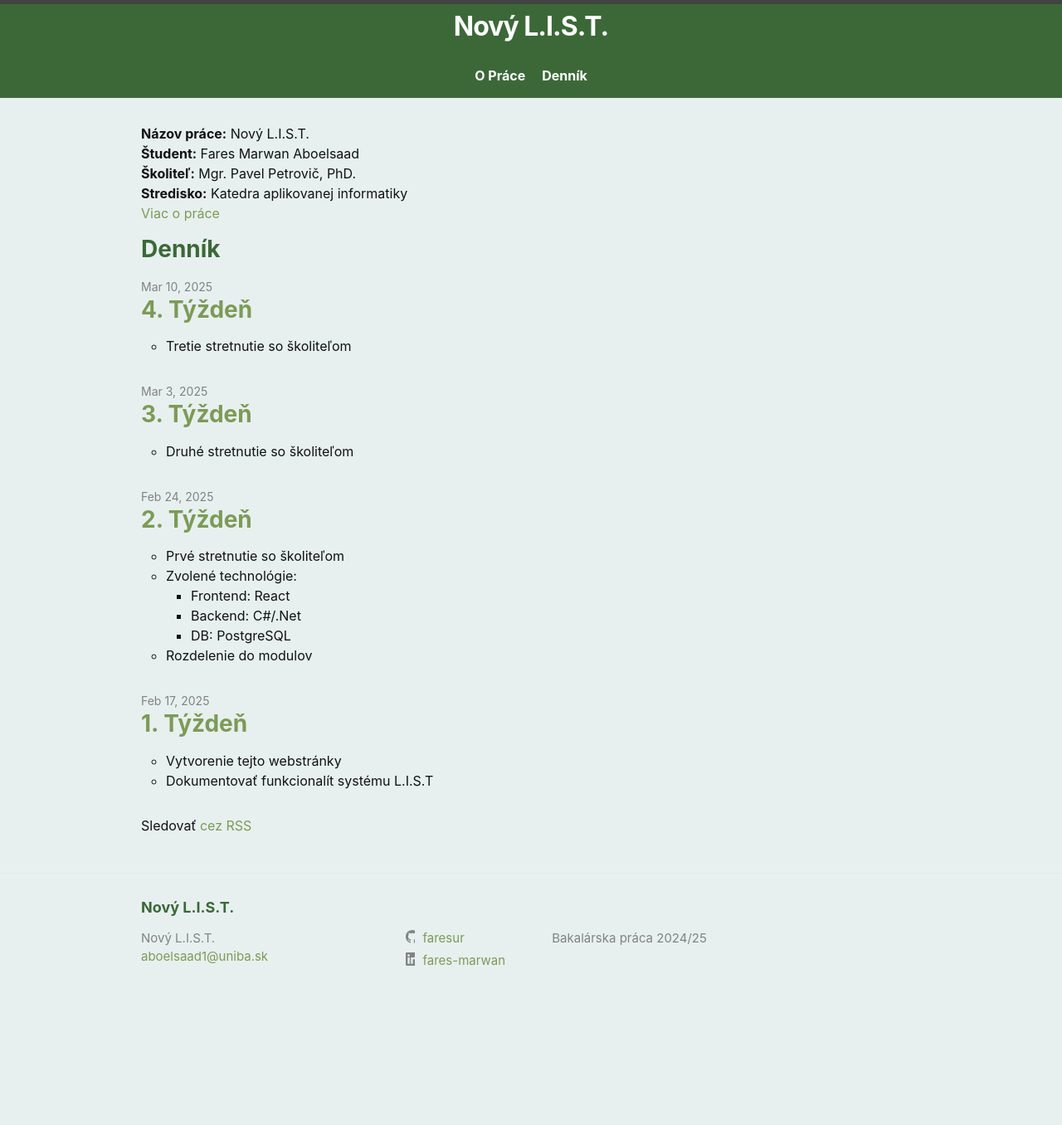
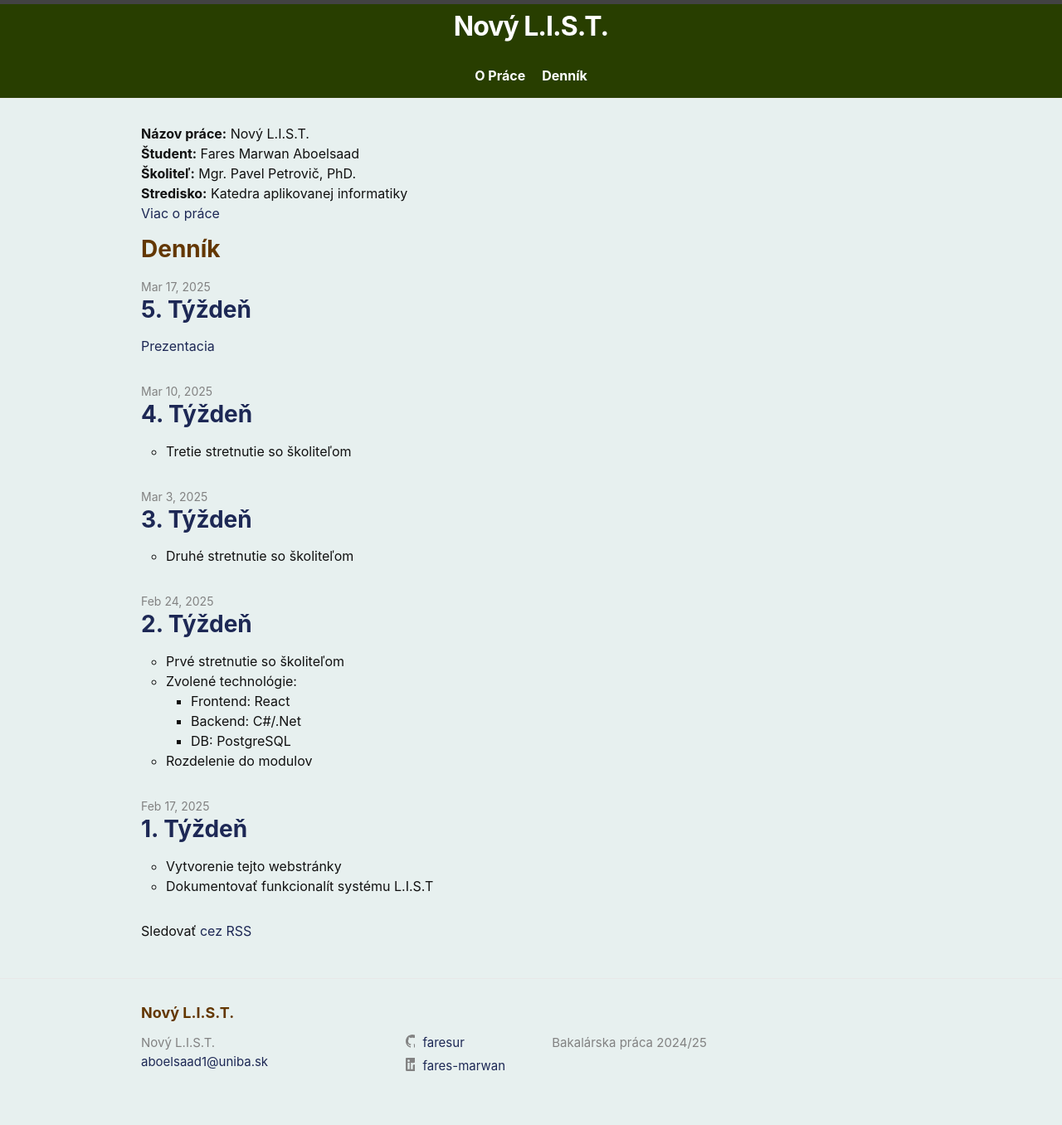
Before and after one commit to faresur/new-list-website, a Jekyll site: the page built from index.markdown, in a window 1280 px wide. Shown: the whole page at 83% size. Built offline with Jekyll 4.4.1, drawn with Linux system fonts in a browser that asks for light colours; before the commit the page ends 1230 px from its top, so only the background shows below that.

Commit message:
Changed style. Added presentation.

```diff
--- /dev/null
+++ b/_posts/2025-03-17-tyzden05.markdown
@@ -0,0 +1,8 @@
+---
+layout: post
+title:  "5. Týždeň"
+date:   2025-03-17 08:00:00 +0100
+categories: dennik
+---
+
+[Prezentacia](/~aboelsaad1/assets/presentation.pdf)
--- a/_sass/list.scss
+++ b/_sass/list.scss
@@ -2,11 +2,18 @@
 
 $list-white: #e7f0ef !default;
 $list-black: #352c24 !default;
-$list-darkgreen: #3c6838 !default;
-$list-green: #7d9a57 !default;
-$list-brown: #b4653f !default;
+$list-darkgreen: #283E00 !default;
+$list-green: #344200 !default;
+$list-lightgreen: #434C00 !default;
+$list-brown: #633700 !default;
+$list-blue: #1D2855 !default;
+$list-purple: #3B004C !default;
 
-$link-color: $list-green !default;
+$link-color: $list-blue !default;
+$link-color-highlight: lighten($list-blue, 20) !default;
+$link-color-visited: $list-purple !default;
+$highlight-color: $list-brown !default;
+$background-color: $list-white !default;
 
 $base-font-family: -apple-system, BlinkMacSystemFont, "Segoe UI", Roboto, Helvetica, Arial, sans-serif, "Apple Color Emoji", "Segoe UI Emoji", "Segoe UI Symbol" !default;
 $base-font-size:   16px !default;
@@ -17,7 +24,6 @@ $base-line-height: 1.5 !default;
 $spacing-unit:     30px !default;
 
 $text-color:       #111 !default;
-$background-color: $list-white !default;
 $brand-color:      #2a7ae2 !default;
 
 $grey-color:       #828282 !default;
--- a/_sass/list/_base.scss
+++ b/_sass/list/_base.scss
@@ -95,7 +95,7 @@ li {
  */
 h1, h2, h3, h4, h5, h6 {
   font-weight: bold;
-  color: $list-darkgreen;
+  color: $list-brown;
 }
 
 
@@ -108,11 +108,11 @@ a {
   text-decoration: none;
 
   &:visited {
-    color: $list-darkgreen;
+    color: $link-color-highlight;
   }
 
   &:hover {
-    color: lighten($link-color, 20);
+    color: $link-color-highlight;
   }
 
   .social-media-list &:hover {
@@ -251,3 +251,9 @@ table {
     border: 1px solid $grey-color-light;
   }
 }
+
+
+::selection {
+  background: $highlight-color;
+  color: white;
+}
--- a/_sass/list/_layout.scss
+++ b/_sass/list/_layout.scss
@@ -25,8 +25,8 @@
   }
 
   a:hover {
-    color: lighten($list-green, 20);
-    text-transform: none;
+    color: $list-brown;
+    text-transform: none !important;
   }
 
 }
@@ -51,7 +51,8 @@
     line-height: $base-line-height;
 
     &:hover {
-      color: lighten($list-green, 20);
+      color: $list-lightgreen;
+      text-transform: none !important;
     }
 
     // Gaps between nav items, but not on the last one
```
Also changed, not shown: 1 other file.
